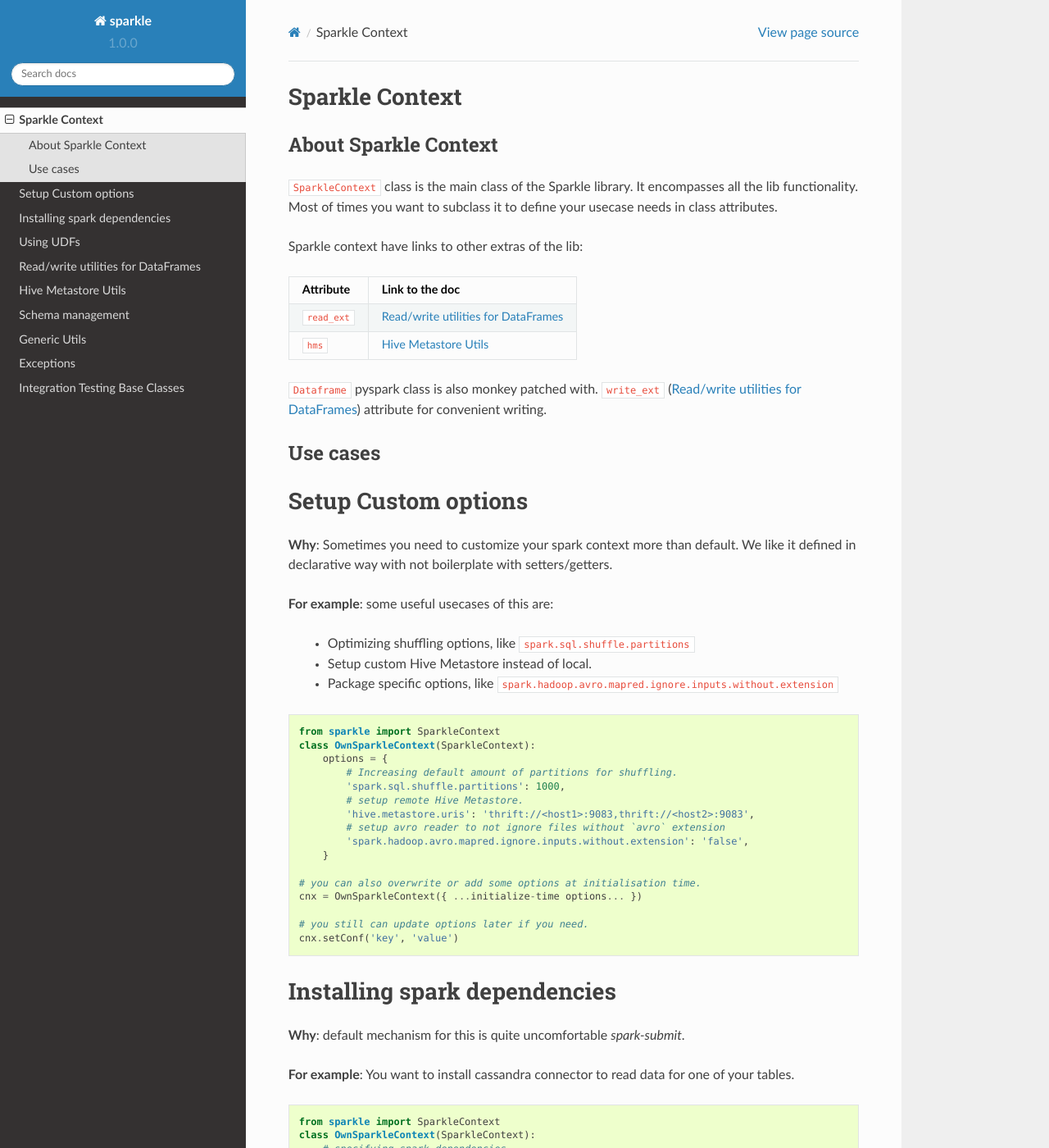
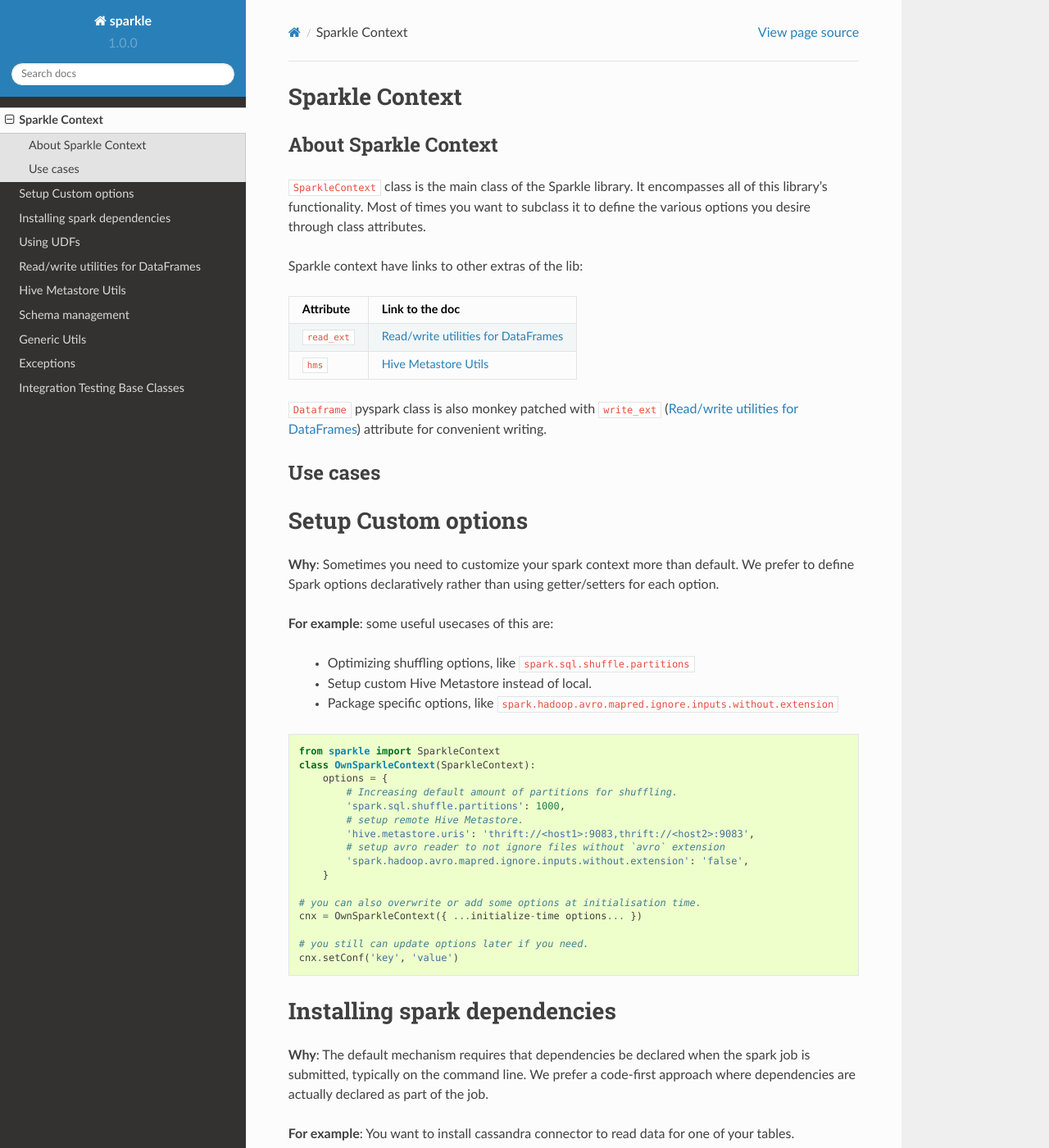
Before and after one commit to tubular/sparkly, a Sphinx documentation site: the page built from docs/source/context.rst, in a window 1280 px wide and 1400 px high. Shown: the whole window at 82% size. Built offline with Sphinx 7.4.7 and the Read the Docs theme 2.0.0, drawn with Linux system fonts in a browser that asks for light colours; some of the changed text lies outside the part shown.

Commit message:
FIX grammar fixes

```diff
--- a/docs/source/context.rst
+++ b/docs/source/context.rst
@@ -4,8 +4,8 @@
 About Sparkle Context
 ^^^^^^^^^^^^^^^^^^^^^
 
-``SparkleContext`` class is the main class of the Sparkle library. It encompasses all the lib functionality.
-Most of times you want to subclass it to define your usecase needs in class attributes.
+``SparkleContext`` class is the main class of the Sparkle library. It encompasses all of this library's functionality.
+Most of times you want to subclass it to define the various options you desire through class attributes.
 
 Sparkle context have links to other extras of the lib:
 
@@ -16,8 +16,7 @@
 ``hms``          :ref:`hive_metastore_manager`
 ================ ================================
 
-``Dataframe`` pyspark class is also monkey patched with.
-``write_ext`` (:ref:`reader_and_writer`) attribute for convenient writing.
+``Dataframe`` pyspark class is also monkey patched with ``write_ext`` (:ref:`reader_and_writer`) attribute for convenient writing.
 
 Use cases
 ^^^^^^^^^
@@ -26,7 +25,7 @@
 --------------------
 
 **Why**: Sometimes you need to customize your spark context more than default.
-We like it defined in declarative way with not boilerplate with setters/getters.
+We prefer to define Spark options declaratively rather than using getter/setters for each option.
 
 **For example**: some useful usecases of this are:
 
@@ -56,7 +55,9 @@
 Installing spark dependencies
 -----------------------------
 
-**Why**: default mechanism for this is quite uncomfortable `spark-submit`.
+**Why**: The default mechanism requires that dependencies be declared when the spark job is submitted,
+typically on the command line. We prefer a code-first approach where dependencies are actually
+declared as part of the job.
 
 **For example**: You want to install cassandra connector to read data for one of
 your tables.
--- a/docs/source/schema_parser.rst
+++ b/docs/source/schema_parser.rst
@@ -16,8 +16,7 @@
 **Why**: Sometimes you know the schema of the data,
 but format is not recognized by spark. Then you can
 read it as raw python data and apply the known schema to it.
-Sparkle utility will make schema definition easy and
-no hardcoded your code.
+Sparkle utility will make schema definition easy and not hardcoded.
 
 **For example**: You have custom format file without any type information, but
 types could be are easily derived.
--- a/docs/source/test.rst
+++ b/docs/source/test.rst
@@ -39,7 +39,7 @@
 ^^^^^^^^
 
 Fixtures is term borrowed from testing in Django framework.
-It's a data to be loaded to a database on test execution.
+A fixture will load data to a database upon text execution.
 
 There are couple of databases supported in Sparkle:
  - Mysql (requires: `PyMySql`)
--- a/docs/source/utils.rst
+++ b/docs/source/utils.rst
@@ -1,7 +1,7 @@
 Generic Utils
 =============
 
-These are generic utils used across the lib.
+These are generic utils used across the Sparkle library.
 
 .. automodule:: sparkle.utils
     :members:
```
Also changed, not shown: other parts of docs/source/context.rst (+1 -1 lines), docs/source/reader_and_writer.rst (+5 -4 lines), 1 other file.
